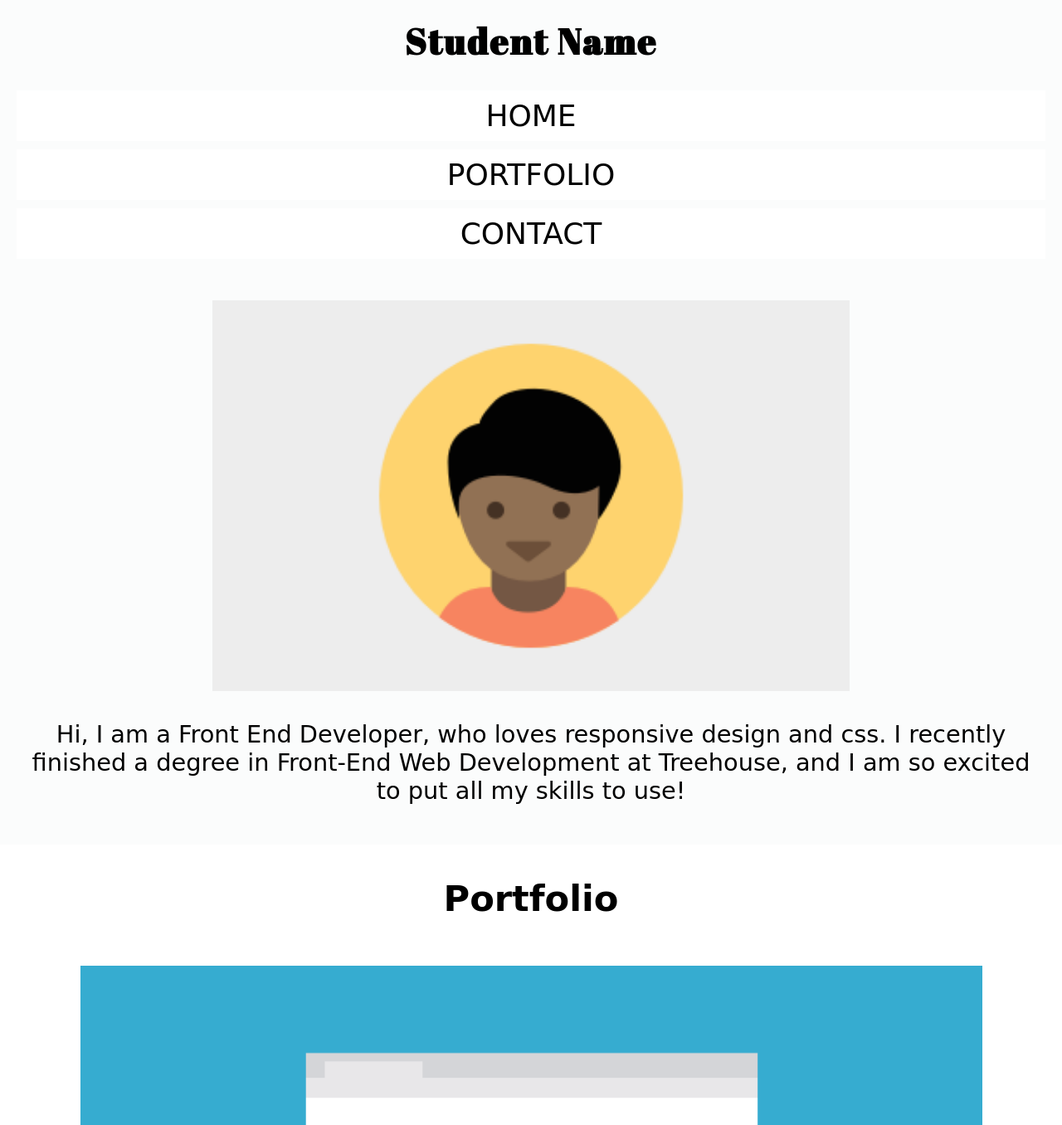
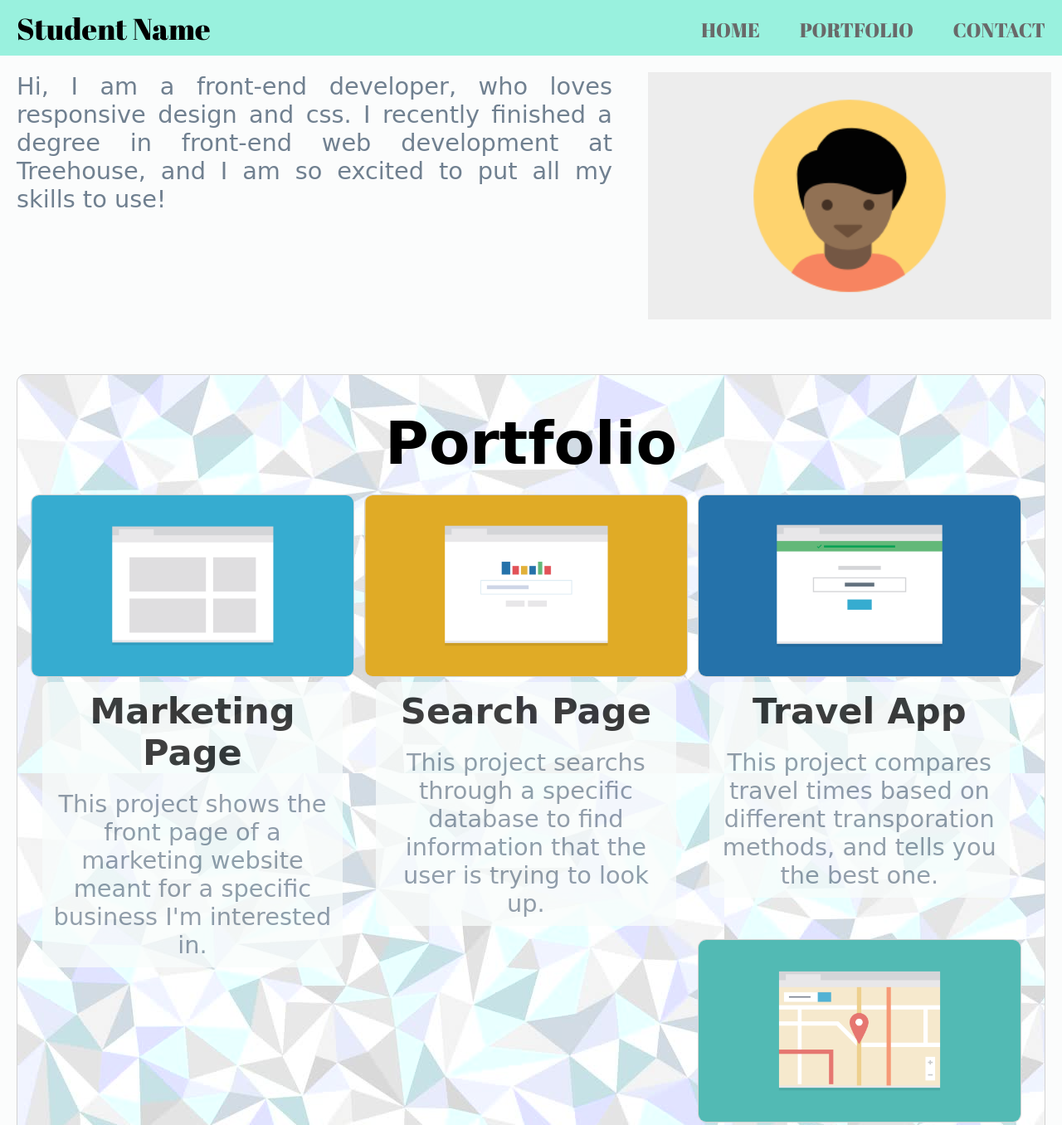
Before and after one commit to RaniaZawawi/Mobile-first-Responsive-Layout, a plain HTML site: page index.html in a window 1280 px wide. Shown: the top 1356 px of the page at 83% size. Drawn offline with Linux system fonts and the light colour scheme; a web font is replaced by a local one.

Commit message:
reponsive website to three sizes

```diff
--- a/css/style.css
+++ b/css/style.css
@@ -4,6 +4,7 @@
 * {
   box-sizing: border-box;
   font-family: 'Oregano', cursive;
+  color: slategray;
 }
 
 html {
@@ -12,8 +13,9 @@ html {
 }
 
 a {
+  font-family: 'Abril Fatface', cursive;
   text-decoration: none;
-  color: #000;
+  color: dimgray;
 }
 
 a:hover {
@@ -29,6 +31,12 @@ h3 {
 
 p {
   font-size: 1.2em;
+}
+
+.floatfix::after {
+  content: "";
+  display: table;
+  clear: both;
 }
 
 /*******************************
@@ -47,6 +55,7 @@ h1 {
   font-family: 'Abril Fatface', cursive;
   font-size: 1.8em;
   letter-spacing: 2px;
+  color: black;
   margin: 0;
   padding: 20px 0;
 }
@@ -69,8 +78,13 @@ h1 {
   width: 60%;
 }
 
+.left {
+  margin: 20px 0;
+  padding: 0 15px;
+}
+
 .hsection2 p {
-  padding: 0 20px;
+  margin: 0;
 }
 
 /*****************************
@@ -78,6 +92,10 @@ h1 {
  *****************************/
 main{
  margin: 40px auto 0;
+}
+
+#portfolio h2 {
+  margin: 0;
 }
 
 /* section with class card -  CSS rules */
@@ -97,13 +115,13 @@ main{
   padding: 50px 0 20px;
 }
 
+#contact p {
+  padding: 0 20px 5px;
+}
+
 span {
   font-weight: bold;
   padding: 0 10px;
-}
-
-#contact p {
-  padding: 0 20px 5px;
 }
 
 /*******************************
@@ -111,7 +129,7 @@ span {
  *******************************/
 footer {
   background-color: #FBFCFC;
-  padding: 50px 0 0;
+  padding-top: 50px;
 }
 
 .foot {
@@ -120,12 +138,11 @@ footer {
   border-top: 1px solid lightgray;
 }
 
-.foot nav {
-  display: none;
-}
-
 .foot span {
-  font-size: .8em;
+  font-family: 'Abril Fatface', cursive;
+  font-weight: normal;
+  font-size: .9em;
+  color: dimgray;
   padding: 20px 10px;
 }
 
@@ -139,8 +156,187 @@ footer {
   text-transform: uppercase;
 }
 
-.foot::after {
-  content: "";
-  display: table;
-  clear: both;
+.foot nav {
+  display: none;
 }
+
+/********************************
+  Media queries for tablet size
+*********************************/
+@media (min-width: 768px) {
+  nav ul,
+  nav li {
+    display: inline-block;
+  }
+
+  /* header css rules */
+  h1 {
+    font-size: 2em;
+  }
+
+  .hsection1 li {
+    background-color: #FBFCFC;
+    margin: 10px;
+  }
+
+  a {
+    padding: 10px;
+    border-radius: 10px;
+  }
+
+  a:hover {
+    background-color: dimgray;
+    color: white;
+  }
+
+  .right img {
+    width: 95%;
+    margin: 0 auto;
+  }
+
+  .right {
+    float: right;
+    width: 40%;
+  }
+
+  .left {
+    float: left;
+    width: 60%;
+    margin: 0;
+    text-align: left;
+  }
+
+  /* main css rules */
+  .card {
+    float: left;
+    width: 50%;
+  }
+  .card img {
+    width: 97%;
+  }
+
+  .card p {
+    width: 75%;
+    margin: 0 auto;
+  }
+
+  #contact p {
+    width: 70%;
+    margin: 0 auto 20px;
+  }
+
+  #contact p:nth-child(5n+2) {
+    margin-bottom: 40px;
+  }
+
+  /* footer css rules */
+  .foot {
+    width: 97%;
+  }
+
+  .foot span:nth-child(even) {
+    display: none;
+  }
+
+  .foot nav {
+    display: block;
+    float: right;
+    text-transform: uppercase;
+  }
+  .foot ul {
+    padding: 20px 0;
+
+  }
+
+}
+
+/********************************
+  Media queries for tablet size
+*********************************/
+@media (min-width: 1024px) {
+  .hsection1 {
+    padding-bottom: 5px ;
+    background-color: #99F1DE;
+  }
+
+  .hsection1 h1 {
+    float: left;
+    font-size: 1.5em;
+    font-weight: normal;
+    padding: 10px 20px 0;
+    letter-spacing: normal;
+  }
+
+  .hsection1 nav {
+    float: right;
+  }
+
+  .hsection1 li {
+    font-size: 1em;
+    margin: 10px 0 0;
+    background-color: #99F1DE;
+  }
+
+  .left {
+    padding: 0 30px 0 20px;
+    text-align: justify;
+  }
+
+  main {
+    background-color: #FBFCFC;
+    margin: 0 auto;
+    padding: 40px 20px;
+  }
+  #portfolio {
+      background-image: url("../images/background.jpg");
+      border: 1px solid lightgray;
+      border-radius: 10px;
+      margin: 0 auto;
+      padding: 40px 10px 20px;
+  }
+
+  #portfolio h2 {
+    font-size: 3em;
+    color: black;
+  }
+
+  .card {
+    width: 33%;
+  }
+
+  .card img {
+    border: 1px solid lightgray;
+    border-radius: 10px;
+  }
+
+  .card h3 {
+    color: black;
+    font-size: 1.8em;
+  }
+
+  .shade {
+    width: 90%;
+    margin: 0 auto;
+    padding: 5px 0;
+    background-color: #F9FDFC;
+    border-radius: 10px;
+    opacity: .75;
+  }
+
+  .shade h3 {
+    margin: 5px 0 15px;
+  }
+
+  .shade p {
+    width: 100%;
+    padding: 5px 10px;
+  }
+
+  #contact h2 {
+    font-size: 3em;
+  }
+
+  a:hover {
+    color: #99F1DE;
+  }
+}
--- a/index.html
+++ b/index.html
@@ -9,7 +9,7 @@
   <link type="text/css" rel="stylesheet" href="./css/style.css">
   <body>
     <header>
-      <div class="hsection1">
+      <div class="hsection1 floatfix">
         <h1>Student Name</h1>
         <nav>
           <ul>
@@ -20,49 +20,65 @@
         </nav>
       </div>
 
-      <div class="hsection2">
+      <div class="hsection2 floatfix">
+        <div class="right">
           <img src="./images/responsive-layout-profile.png" alt="Responsive Layout Profile image">
-        <p>Hi, I am a Front End Developer, who loves responsive design and css. I recently finished a degree in Front-End Web Development at Treehouse, and I am so excited to put all my skills to use!</p>
+        </div>
+        <div class="left">
+          <p>Hi, I am a front-end developer, who loves responsive design and css. I recently finished a degree in front-end web development at Treehouse, and I am so excited to put all my skills to use!</p>
+        </div>
       </div>
     </header>
 
     <main>
-      <div id="portfolio">
+      <div id="portfolio" class="floatfix">
         <h2>Portfolio</h2>
         <div class="card">
           <img src="./images/portfolio-1.png" alt="My Portfolio image 1">
+          <div class="shade">
             <h3>Marketing Page</h3>
             <p>This project shows the front page of a marketing website meant for a specific business I'm interested in.</p>
+          </div>
         </div>
 
         <div class="card">
           <img src="./images/portfolio-2.png" alt="My Portfolio image 2">
+          <div class="shade">
             <h3>Search Page</h3>
             <p>This project searchs through a specific database to find information that the user is trying to look up.</p>
+          </div>
         </div>
 
         <div class="card">
           <img src="./images/portfolio-3.png" alt="My Portfolio image 3">
+          <div class="shade">
             <h3>Travel App</h3>
             <p>This project compares travel times based on different transporation methods, and tells you the best one.</p>
+          </div>
         </div>
 
         <div class="card">
           <img src="./images/portfolio-4.png" alt="My Portfolio image 4">
+          <div class="shade">
             <h3>Map of Favorite Spots</h3>
             <p>This project uses mapping apis to plot points for my favorite spots in the city for a do-it-yourself walking tour.</p>
+          </div>
         </div>
 
         <div class="card">
           <img src="./images/portfolio-5.png" alt="My Portfolio image 5">
+          <div class="shade">
             <h3>Photo Gallery</h3>
             <p>This project shows pictures from a recent trip to the viewer and allows them to easily navigate through photos.</p>
+          </div>
         </div>
 
         <div class="card">
           <img src="./images/portfolio-6.png" alt="My Portfolio image 6">
+          <div class="shade">
             <h3>Calculator</h3>
             <p>Someone can enter in the numbers they want, and press the big blue button and get the result.</p>
+          </div>
         </div>
       </div>
 
@@ -75,7 +91,7 @@
     </main>
 
     <footer>
-      <div class="foot">
+      <div class="foot floatfix">
         <span>Student name</span>
         <span><a href="index.html">Back to top</a></span>
         <nav>
```
Lines whose indentation alone changed are shown as unchanged.
